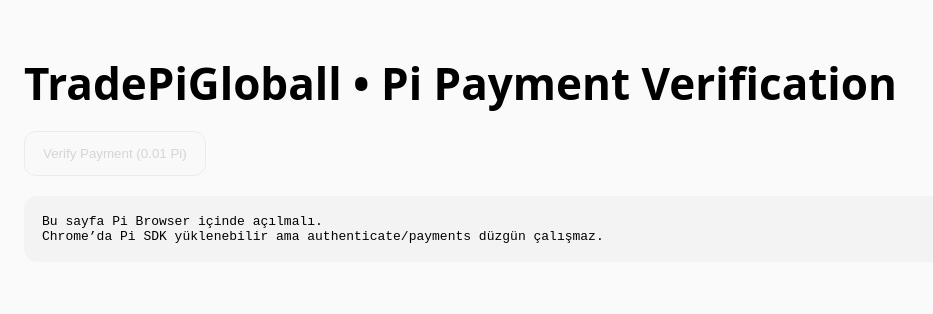
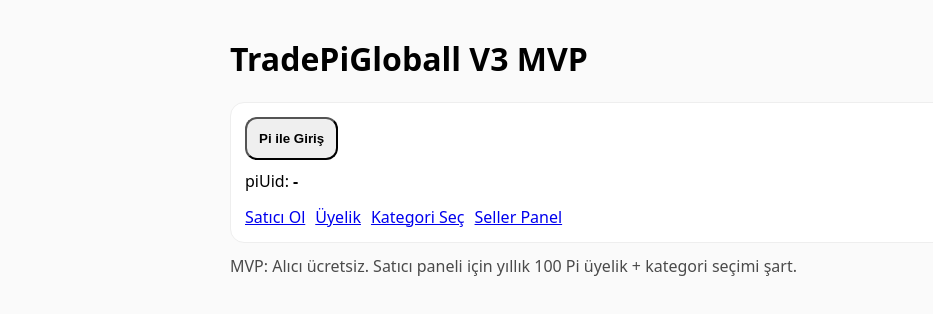
Before and after one commit to Bugsbuny24/tradepi, a Next.js app: page / in a window 1280 px wide. Shown: the top 314 px of the page, without its empty margins (0-933 px from the left). Built offline with nearby package versions, Linux system fonts and the light colour scheme.

Commit message:
Update page.tsx

```diff
--- a/app/page.tsx
+++ b/app/page.tsx
@@ -1,162 +1,48 @@
 "use client";
 
-import { useEffect, useMemo, useState } from "react";
+import { useState } from "react";
+import { ensurePiReady } from "@/lib/pi";
 
-declare global {
-  interface Window {
-    Pi?: any;
-  }
-}
+export default function HomePage() {
+  const [piUid, setPiUid] = useState<string | null>(null);
+  const [msg, setMsg] = useState("");
 
-function isPiBrowserUA() {
-  if (typeof navigator === "undefined") return false;
-  return /PiBrowser/i.test(navigator.userAgent);
-}
-
-export default function Home() {
-  const [log, setLog] = useState("");
-  const [loading, setLoading] = useState(false);
-  const [piReady, setPiReady] = useState(false);
-
-  const isPiBrowser = useMemo(() => isPiBrowserUA(), []);
-
-  const append = (s: string) => setLog((p) => (p ? `${p}\n${s}` : s));
-
-  useEffect(() => {
-    // Pi Browser değilse hiç zorlamayalım
-    if (!isPiBrowser) {
-      append("Bu sayfa Pi Browser içinde açılmalı.");
-      append("Chrome’da Pi SDK yüklenebilir ama authenticate/payments düzgün çalışmaz.");
-      return;
-    }
-
-    // Pi Browser ise SDK'yı bekleyip init edelim
-    const t0 = Date.now();
-    const timer = setInterval(() => {
-      if (window.Pi) {
-        try {
-          window.Pi.init({ version: "2.0" });
-          setPiReady(true);
-          append("Pi SDK ready ✅");
-          clearInterval(timer);
-        } catch (e: any) {
-          append("Pi.init error: " + (e?.message || String(e)));
-          clearInterval(timer);
-        }
-      } else if (Date.now() - t0 > 8000) {
-        append("Pi SDK yüklenmedi (8s timeout). Pi Browser içinden açtığına emin ol.");
-        clearInterval(timer);
-      }
-    }, 200);
-
-    return () => clearInterval(timer);
-    // eslint-disable-next-line react-hooks/exhaustive-deps
-  }, []);
-
-  const verifyPayment = async () => {
-    setLoading(true);
+  const login = async () => {
+    setMsg("");
+    if (!ensurePiReady()) return setMsg("Pi SDK yok. Pi Browser içinde aç.");
     try {
-      if (!isPiBrowser) {
-        append("Pi Browser değil → authenticate başlatmıyorum.");
-        return;
-      }
-      if (!window.Pi) {
-        append("Pi SDK yok → script yüklenmemiş.");
-        return;
-      }
-
-      append("Authenticating (payments scope)...");
-
-      const scopes = ["payments"];
-
-      const onIncompletePaymentFound = (payment: any) => {
-        append("Incomplete payment found (ignored): " + JSON.stringify(payment));
-      };
-
-      // authenticate takılmasın diye timeout
-      const authPromise = window.Pi.authenticate(scopes, onIncompletePaymentFound);
-      const authResult = await Promise.race([
-        authPromise,
-        new Promise((_, rej) =>
-          setTimeout(() => rej(new Error("authenticate timeout (20s)")), 20000)
-        ),
-      ]);
-
-      append(`Auth OK: user=${authResult?.user?.username || "?"}`);
-
-      const paymentData = {
-        amount: 0.01,
-        memo: "TradePiGloball verification payment",
-        metadata: { purpose: "checklist_step_10" },
-      };
-
-      const callbacks = {
-        onReadyForServerApproval: async (paymentId: string) => {
-          append(`onReadyForServerApproval: ${paymentId}`);
-          const r = await fetch("/api/pi/approve", {
-            method: "POST",
-            headers: { "Content-Type": "application/json" },
-            body: JSON.stringify({ paymentId }),
-          });
-          if (!r.ok) throw new Error(await r.text());
-          append("Server approve OK ✅");
-        },
-
-        onReadyForServerCompletion: async (paymentId: string, txid: string) => {
-          append(`onReadyForServerCompletion: ${paymentId} txid=${txid}`);
-          const r = await fetch("/api/pi/complete", {
-            method: "POST",
-            headers: { "Content-Type": "application/json" },
-            body: JSON.stringify({ paymentId, txid }),
-          });
-          if (!r.ok) throw new Error(await r.text());
-          append("Server complete OK ✅");
-        },
-
-        onCancel: (paymentId: string) => append(`Cancelled: ${paymentId}`),
-        onError: (err: any, payment: any) =>
-          append(`Error: ${JSON.stringify({ err: err?.message || err, payment })}`),
-      };
-
-      append("Creating payment...");
-      await window.Pi.createPayment(paymentData, callbacks);
-    } catch (e: any) {
-      append(`FAIL: ${e?.message || String(e)}`);
-    } finally {
-      setLoading(false);
+      const auth = await window.Pi.authenticate(["username"], () => {});
+      const uid = auth?.user?.uid || null;
+      setPiUid(uid);
+      setMsg(uid ? `✅ Login OK: ${uid}` : "Login başarısız.");
+    } catch {
+      setMsg("Login iptal/hata.");
     }
   };
 
   return (
-    <main style={{ padding: 24, fontFamily: "system-ui" }}>
-      <h1 style={{ fontSize: 44, marginBottom: 18 }}>
-        TradePiGloball • Pi Payment Verification
-      </h1>
+    <div style={{ maxWidth: 820, margin: "0 auto", padding: 16 }}>
+      <h1>TradePiGloball V3 MVP</h1>
 
-      <button
-        onClick={verifyPayment}
-        disabled={loading || !piReady || !isPiBrowser}
-        style={{
-          padding: "14px 18px",
-          borderRadius: 12,
-          border: "1px solid #ddd",
-          opacity: loading || !piReady || !isPiBrowser ? 0.5 : 1,
-        }}
-      >
-        {loading ? "Processing..." : "Verify Payment (0.01 Pi)"}
-      </button>
+      <div style={{ background: "#fff", border: "1px solid #eee", borderRadius: 14, padding: 14 }}>
+        <button onClick={login} style={{ padding: 12, borderRadius: 12, fontWeight: 900 }}>
+          Pi ile Giriş
+        </button>
 
-      <pre
-        style={{
-          marginTop: 20,
-          background: "#f3f3f3",
-          padding: 18,
-          borderRadius: 14,
-          whiteSpace: "pre-wrap",
-        }}
-      >
-        {log || "—"}
-      </pre>
-    </main>
+        <div style={{ marginTop: 10 }}>piUid: <b>{piUid ?? "-"}</b></div>
+        {msg && <div style={{ marginTop: 10 }}>{msg}</div>}
+
+        <div style={{ marginTop: 14, display: "flex", gap: 10, flexWrap: "wrap" }}>
+          <a href="/apply-seller">Satıcı Ol</a>
+          <a href="/pi/membership">Üyelik</a>
+          <a href="/categories">Kategori Seç</a>
+          <a href="/seller">Seller Panel</a>
+        </div>
+      </div>
+
+      <p style={{ opacity: 0.7, marginTop: 12 }}>
+        MVP: Alıcı ücretsiz. Satıcı paneli için yıllık 100 Pi üyelik + kategori seçimi şart.
+      </p>
+    </div>
   );
-            }
+}
```
